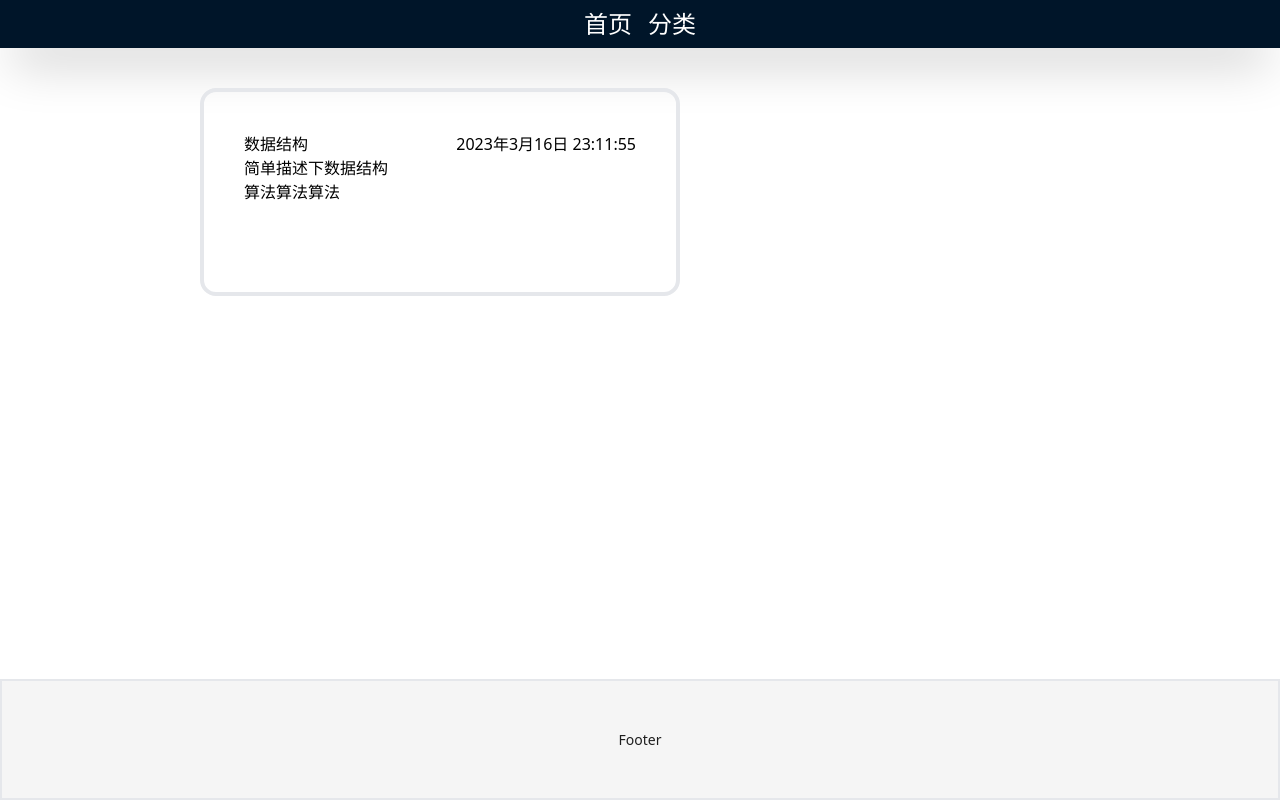
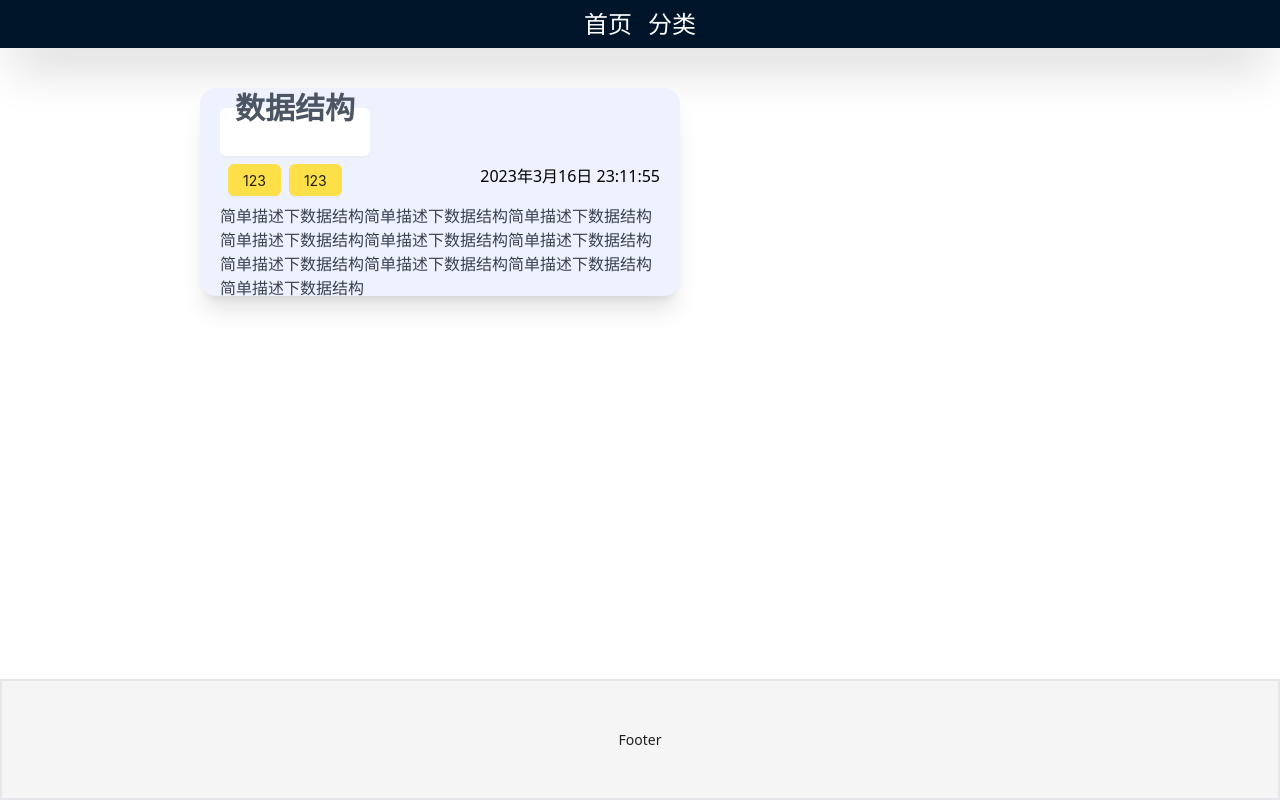
Before and after one commit to fishworm96/react-blog, a React (Vite) app: page / in a window 1280 px wide. Built offline with nearby package versions, Linux system fonts and the light colour scheme.

Commit message:
feat: 添加标签组件

```diff
--- a/src/components/Card/index.tsx
+++ b/src/components/Card/index.tsx
@@ -1,18 +1,23 @@
+import { Button } from 'antd'
+import Tag from '../Tag'
+
 const Card = () => {
   return (
     <div className='w-3/4'>
-      <div className='flex-col w-1/2 h-52 border-solid border-4 border-light-blue-500 rounded-t-2xl rounded-b-2xl m-10'>
-        <div className='p-10'>
+      <div className='flex-col bg-indigo-50 p-5 w-1/2 h-52 border-solid rounded-t-2xl rounded-b-2xl m-10 shadow-xl'>
+        <div className='my-0'>
           <div className='flex justify-between'>
-            <div className=''>数据结构</div>
+            <Button className="border-none text-3xl font-semibold text-gray-600 pb-12">数据结构</Button>
+          </div>
+          <div className="flex justify-between py-2">
+            <div>
+              <Tag />
+            </div>
+            <div>
             <time>2023年3月16日 23:11:55</time>
+            </div>
           </div>
-          <div>简单描述下数据结构</div>
-          <div>
-            <span>算法</span>
-            <span>算法</span>
-            <span>算法</span>
-          </div>
+          <div className="text-gray-700">简单描述下数据结构简单描述下数据结构简单描述下数据结构简单描述下数据结构简单描述下数据结构简单描述下数据结构简单描述下数据结构简单描述下数据结构简单描述下数据结构简单描述下数据结构</div>
         </div>
       </div>
     </div>
--- /dev/null
+++ b/src/components/Tag/index.tsx
@@ -0,0 +1,24 @@
+import { Button } from 'antd'
+
+// interface Props {
+//   children: string
+// }
+
+const Tag = () => {
+  return (
+    <>
+      <Button className='hover:bg-red-100 mx-2 bg-yellow-300 border-none'
+      >
+        123
+      </Button>
+      <Button className='hover:bg-red-100 bg-yellow-300 border-none'
+      >
+        123
+      </Button>
+    </>
+    // <div className="bg-indigo-600 px-1 w-10 h-full">
+    //   {children}
+    // </div>
+  )
+}
+export default Tag
```
